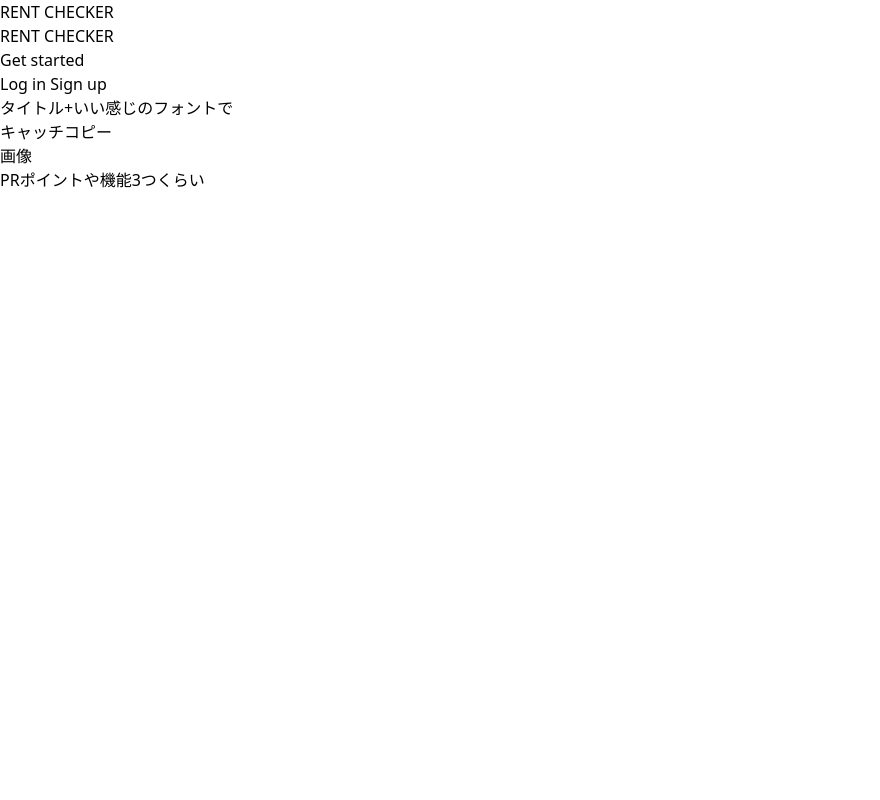
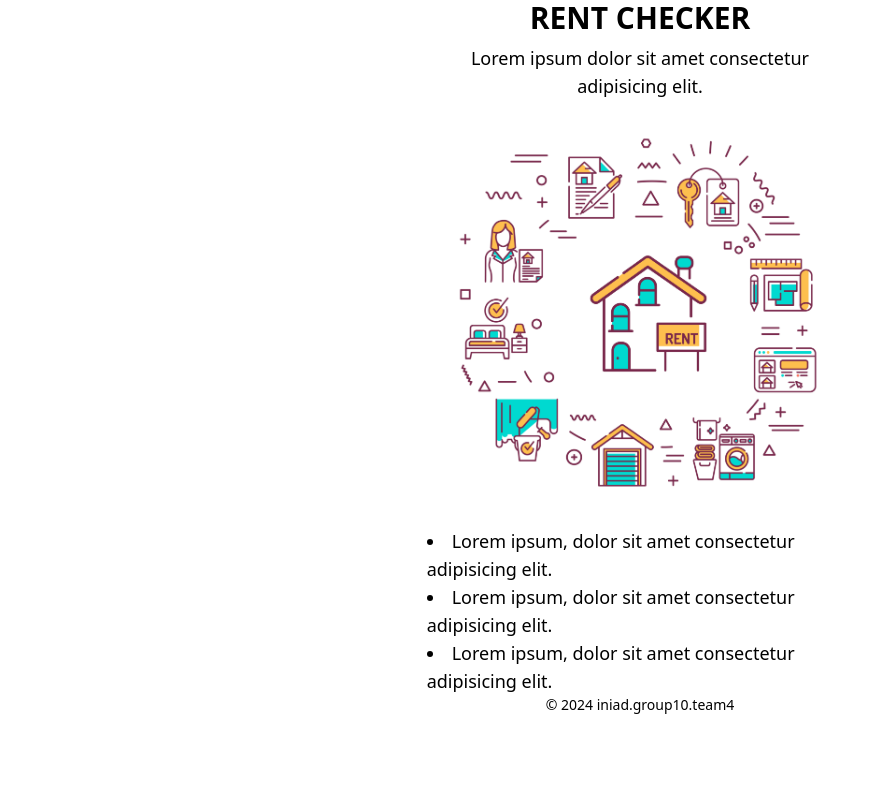
Before and after one commit to s1f102201560/rent_checker, a Django app: page / in a window 1280 px wide. Shown: the whole page, without its empty margins (0-880 px from the left). Run offline with Django 4.2, Linux system fonts and the light colour scheme; style sheets or scripts are compiled from the project's sources; some libraries are stand-ins or nearby versions; some web fonts are replaced.

Commit message:
topページにcssを追加

```diff
--- a/src/app/templates/app/base.html
+++ b/src/app/templates/app/base.html
@@ -9,7 +9,7 @@
 
     <!-- tailwindcss -->
     <!-- <link rel="stylesheet" type="text/css" href="{% static 'css/style.min.css' %" /> -->
-    <script src="https://cdn.tailwindcss.com"></script>
+    <link href="https://cdn.jsdelivr.net/npm/tailwindcss@2.0.3/dist/tailwind.min.css" rel="stylesheet">
     <!-- モリサワフォント -->
     <link rel="preconnect" href="https://fonts.googleapis.com">
     <link rel="preconnect" href="https://fonts.gstatic.com" crossorigin>
--- a/src/app/templates/app/top.html
+++ b/src/app/templates/app/top.html
@@ -1,25 +1,35 @@
 {% extends "app/base.html" %}
 {% load static %}
 
-{% block head %}
-  <link rel="stylesheet" type="text/css" href="{% static 'app/css/top.css' %}">
-  {{ block.super }}
+{% block nav %}
 {% endblock %}
 
-{% block nav %}
-  <nav>
-    <a href="{% url 'top' %}">RENT CHECKER</a>
-  </nav>
-{% endblock nav %}
+{% block main %}
+  <div class="flex flex-col min-h-screen w-1/3 mx-auto overflow-hidden">
+    <header class="flex-2 text-center">
+      <h1 class="text-3xl font-bold">RENT CHECKER</h1>
+      <div class="text-lg mt-2">Lorem ipsum dolor sit amet consectetur adipisicing elit.</div>
+    </header>
+    <main class="flex-7 flex flex-col">
+      <div class="flex-1">
+        <img src="{% static 'app/img/賃貸イメージ.jpeg' %}" alt="賃貸イメージ" class="w-full h-full object-cover">
+      </div>
+      <div class="flex-1 flex items-center justify-center">
+        <ul class="text-lg list-disc list-inside">
+          <li>Lorem ipsum, dolor sit amet consectetur adipisicing elit. </li>
+          <li>Lorem ipsum, dolor sit amet consectetur adipisicing elit. </li>
+          <li>Lorem ipsum, dolor sit amet consectetur adipisicing elit. </li>
+        </ul>
+      </div>
+    </main>
+    <footer class="flex-1 text-center">
+      <p class="text-sm">&copy; 2024 iniad.group10.team4</p>
+    </footer>
+  </div>
+{% endblock %}
 
-{% block main %}
-  <div>
-    <!-- 左半分 -->
-    <div>
-      <div>
-        <h1>RENT CHECKER</h1>
-      </div>
-    </div>
+
+<!-- <div>
     <!-- 右半分 -->
     <div>
       <h2>Get started</h2>
@@ -38,11 +48,4 @@
         </a>
       </div>
     </div>
-  </div>
-
-
-  <div>タイトル+いい感じのフォントで</div>
-  <div>キャッチコピー</div>
-  <div>画像</div>
-  <div>PRポイントや機能3つくらい</div>
-{% endblock %}
+  </div> -->
--- a/src/registration/templates/registration/base.html
+++ b/src/registration/templates/registration/base.html
@@ -11,7 +11,7 @@
 
     <!-- tailwindcss -->
     <!-- <link rel="stylesheet" type="text/css" href="{% static 'css/style.min.css' %" /> -->
-    <script src="https://cdn.tailwindcss.com"></script>
+    <link href="https://cdn.jsdelivr.net/npm/tailwindcss@2.0.3/dist/tailwind.min.css" rel="stylesheet">
 
     <!-- モリサワフォント -->
     <link rel="preconnect" href="https://fonts.googleapis.com">
```
Also changed, not shown: src/app/static/app/img/賃貸イメージ.jpeg (added), src/app/static/app/img/鍵.jpeg (added), src/app/static/app/img/間取り.jpeg (added).
